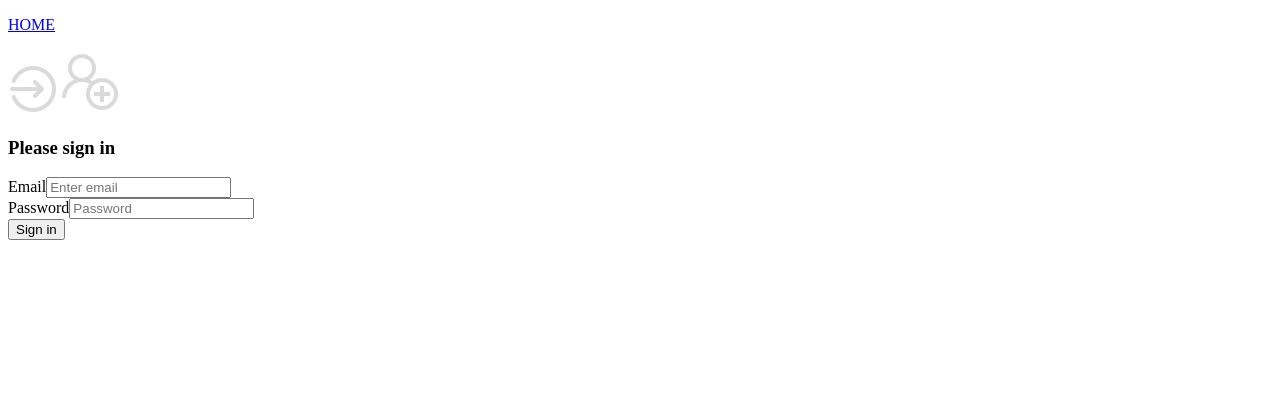
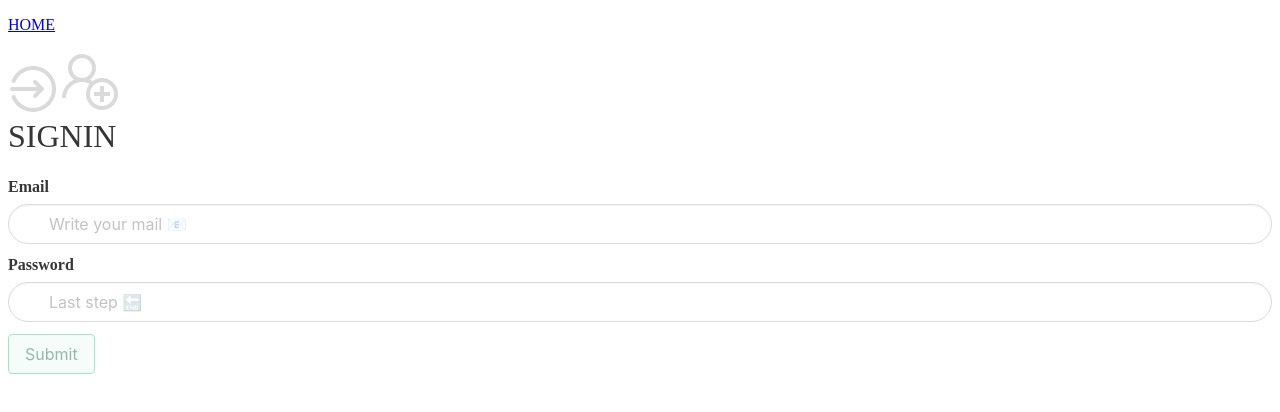
Before and after one commit to VittoAdesso/swimming_app, an Angular app in the folder app/: page /signin in a window 1280 px wide. Shown: the top 412 px of the page. Built offline with nearby package versions, Linux system fonts and the light colour scheme.

Commit message:
adding new functionality & styles to forms

```diff
--- a/app/src/app/features/signin/components/signin/signin.component.html
+++ b/app/src/app/features/signin/components/signin/signin.component.html
@@ -1,14 +1,46 @@
-<div>
-    <form class="form-signin" [formGroup]="signinForm" (ngSubmit)="loginUser()">
-        <h3>Please sign in</h3>
-        <div>
-            <label>Email</label>
-            <input type="email" class="form-control" formControlName="email" placeholder="Enter email" required>
+
+    <div class="form-container">
+    <form [formGroup]="signinForm" (ngSubmit)="loginUser()">
+
+    <div class="title">
+      <h3>SIGNIN</h3>
+    </div>
+
+      <div class="field">
+      <label class="label">Email</label>
+        <div class="control has-icons-left has-icons-right">
+            <input class="input is-rounded" type="email" placeholder="Write your mail 📧" value="hello@" formControlName="email">
+          <span class="icon is-small is-left">
+            <i class="fas fa-envelope"></i>
+          </span>
+          <span class="icon is-small is-right">
+            <i class="fas fa-exclamation-triangle"></i>
+          </span>
         </div>
-        <div>
-            <label>Password</label>
-            <input type="password" class="form-control" formControlName="password" placeholder="Password">
-        </div>
-        <button type="submit">Sign in</button>
-    </form>
+
+    </div>
+
+  <div class="field">
+    <label class="label">Password</label>
+      <div class="control has-icons-left has-icons-right">
+        <input type="password" class="input is-rounded" formControlName="password" placeholder="Last step 🔚" required>
+          <span class="icon is-small is-left">
+          <i class="fas fa-envelope"></i>
+          </span>
+        <span class="icon is-small is-right">
+          <i class="fas fa-exclamation-triangle"></i>
+        </span>
+      </div>
+
+  </div>
+
+  <div class="field is-grouped">
+    <div class="control">
+      <button class="button is-success is-light" type="submit" [disabled]="!signinForm?.valid" >Submit</button>
+    </div>
+
+  </div>
+
+
+</form>
 </div>
--- a/app/src/app/features/signin/components/signin/signin.component.scss
+++ b/app/src/app/features/signin/components/signin/signin.component.scss
@@ -0,0 +1 @@
+@import 'bulma/css/bulma.css'
--- a/app/src/app/features/signup/components/signup/signup.component.html
+++ b/app/src/app/features/signup/components/signup/signup.component.html
@@ -41,7 +41,7 @@
   <div class="field">
     <label class="label">Password</label>
       <div class="control has-icons-left has-icons-right">
-        <input type="password" class="input is-danger form-control" formControlName="password" placeholder="Last step 🔚" required>
+        <input type="password" class="input is-hovered form-control" formControlName="password" placeholder="Last step 🔚" required>
           <span class="icon is-small is-left">
           <i class="fas fa-envelope"></i>
           </span>
@@ -56,16 +56,13 @@
 
   <div class="field is-grouped">
     <div class="control">
-      <button class="button is-link" type="submit" [disabled]="!signupForm?.valid" >Submit</button>
-    </div>
-    <div class="control">
-      <button class="button is-link is-light">Cancel</button>
+      <button class="button is-success is-light" type="submit" [disabled]="!signupForm?.valid" >Submit</button>
     </div>
 
   </div>
-
+  <div class="control">
   <p class="field-primary">Already have an account?</p>
-    <a href="/signin"><h4>Signin</h4></a>
-
+  <a class="button is-warning is-light" href="/signin"><h4>Signin</h4></a>
+  </div>
 </form>
 </div>
```
